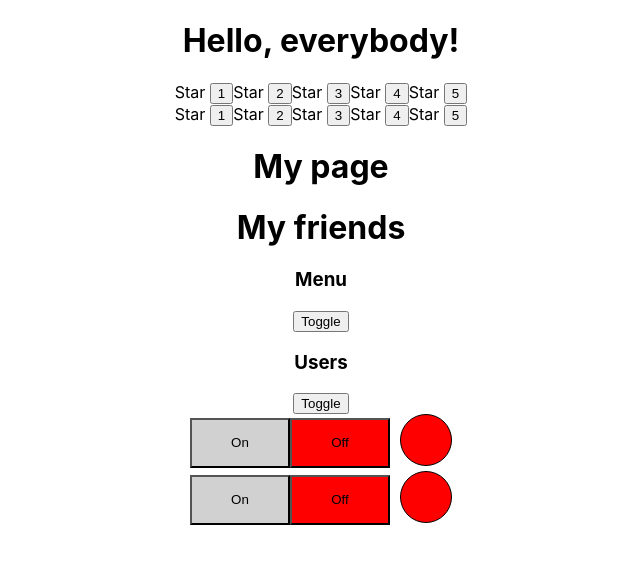
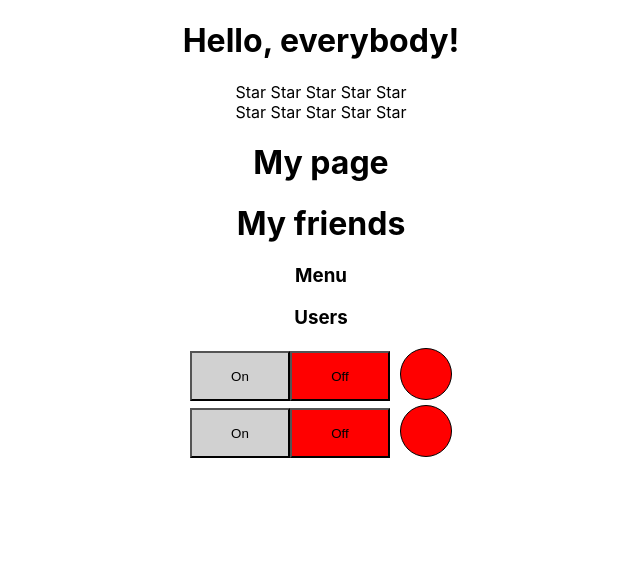
Before and after one commit to BlackLightninGg/React-is-very-simple, a React (Create React App) app: page / in a window 1280 px wide. Shown: the top 564 px of the page, without its empty margins (319-959 px from the left). Built offline with nearby package versions, Linux system fonts and the light colour scheme.

Commit message:
Deleted buttons from Accordion and Rating, making interactive span with Star and list without buttons

```diff
--- a/src/components/Accordion/Accordion.tsx
+++ b/src/components/Accordion/Accordion.tsx
@@ -7,15 +7,11 @@ type AccordionPropsType = {
 export function Accordion(props: AccordionPropsType) {
 
     const [collapsed,useCollapsed] = useState<boolean>(false)
-    const OnClickHandler = () => {
-        useCollapsed(!collapsed)
-    }
+
 
     return (
-       <div> <span>
-           <TitleAccordion title={props.title}/>
-           <button onClick={OnClickHandler}>Toggle</button>
-           </span>
+       <div>
+           <TitleAccordion title={props.title} collapsed={collapsed} useCollapsed={useCollapsed} />
            { collapsed && <BodyAccordion/>}
        </div>
 )
@@ -23,10 +19,15 @@ export function Accordion(props: AccordionPropsType) {
 
 type TitleAccordionPropsType = {
     title: string
+    collapsed:boolean
+    useCollapsed:(collapsed:boolean)=> void
 }
 
 function TitleAccordion(props: TitleAccordionPropsType) {
-    return <h3>{props.title}</h3>
+    const OnClickHandler = () => {
+        props.useCollapsed(!props.collapsed)
+    }
+    return <h3 onClick={OnClickHandler}>{props.title}</h3>
 }
 
 function BodyAccordion() {
--- a/src/components/Rating/Rating.tsx
+++ b/src/components/Rating/Rating.tsx
@@ -1,23 +1,25 @@
-import React, {useState, MouseEvent} from "react";
-
+import React, {useState} from "react";
 
 
 export function Rating() {
 
-    const [countStarSelected,setCountStarSelected] = useState<number|string>(0)
+    const [countStarSelected, setCountStarSelected] = useState<number>(0)
 
-    function onclickButtonStarHandler(e:MouseEvent<HTMLButtonElement>){
-        setCountStarSelected(e.currentTarget.innerHTML)
-    }
 
-    return  <div>
-        <Star selected={countStarSelected > 0}/><button onClick={onclickButtonStarHandler}>1</button>
-        <Star selected={countStarSelected > 1}/><button onClick={onclickButtonStarHandler}>2</button>
-        <Star selected={countStarSelected > 2}/><button onClick={onclickButtonStarHandler}>3</button>
-        <Star selected={countStarSelected > 3}/><button onClick={onclickButtonStarHandler}>4</button>
-        <Star selected={countStarSelected > 4}/><button onClick={onclickButtonStarHandler}>5</button>
+
+    return <div>
+        <Star selected={countStarSelected > 0} setCountStarSelected={setCountStarSelected} number={1}/>
+        {/*<button onClick={onclickButtonStarHandler}>1</button>*/}
+        <Star selected={countStarSelected > 1} setCountStarSelected={setCountStarSelected} number={2}/>
+        {/*<button onClick={onclickButtonStarHandler}>2</button>*/}
+        <Star selected={countStarSelected > 2} setCountStarSelected={setCountStarSelected} number={3}/>
+        {/*<button onClick={onclickButtonStarHandler}>3</button>*/}
+        <Star selected={countStarSelected > 3} setCountStarSelected={setCountStarSelected} number={4}/>
+        {/*<button onClick={onclickButtonStarHandler}>4</button>*/}
+        <Star selected={countStarSelected > 4} setCountStarSelected={setCountStarSelected} number={5}/>
+        {/*<button onClick={onclickButtonStarHandler}>5</button>*/}
     </div>
-
+//----------------------------------------------------------Old syntax----------------------------------------------------------------
     // if (props.value === 1) {
     //     return (
     //
@@ -82,16 +84,28 @@ export function Rating() {
 
 type StarPropsType = {
     selected: boolean;
+    setCountStarSelected: (text:number)=>void
+    number:number
 }
+
 function Star(props: StarPropsType) {
+    function onclickButtonStarHandler() {
+        props.setCountStarSelected(props.number)
+    }
 
-    if (props.selected) {
-        return (
-            <span><b>Star </b></span>
-        )
-    } else {
-        return (
-            <span>Star </span>
-        )
-    }
+
+    return props.selected ? <span id={'spanStar'} onClick={onclickButtonStarHandler}><b>Star </b></span> : <span onClick={onclickButtonStarHandler}>Star </span>
+
+//----------------------------------------------------------Old syntax----------------------------------------------------------------
+
+
+    // if (props.selected) {
+    //     return (
+    //         <span><b>Star </b></span>
+    //     )
+    // } else {
+    //     return (
+    //         <span>Star </span>
+    //     )
+    // }
 }
```
